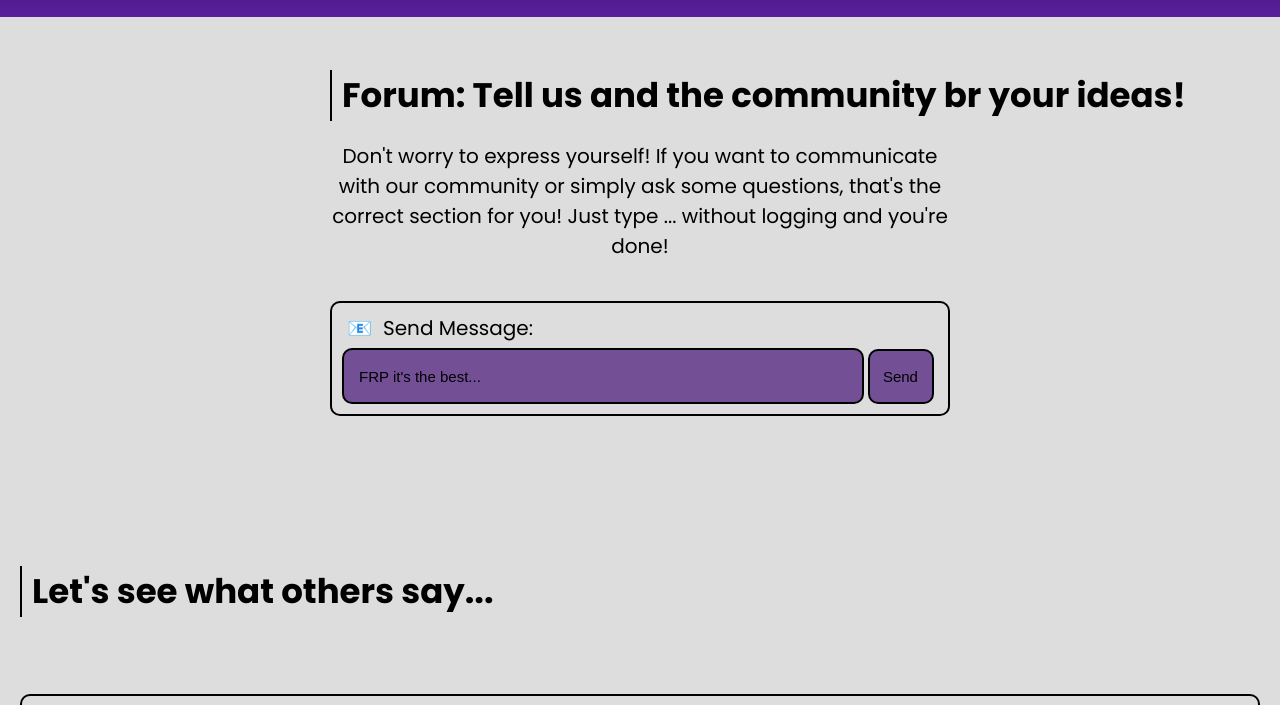
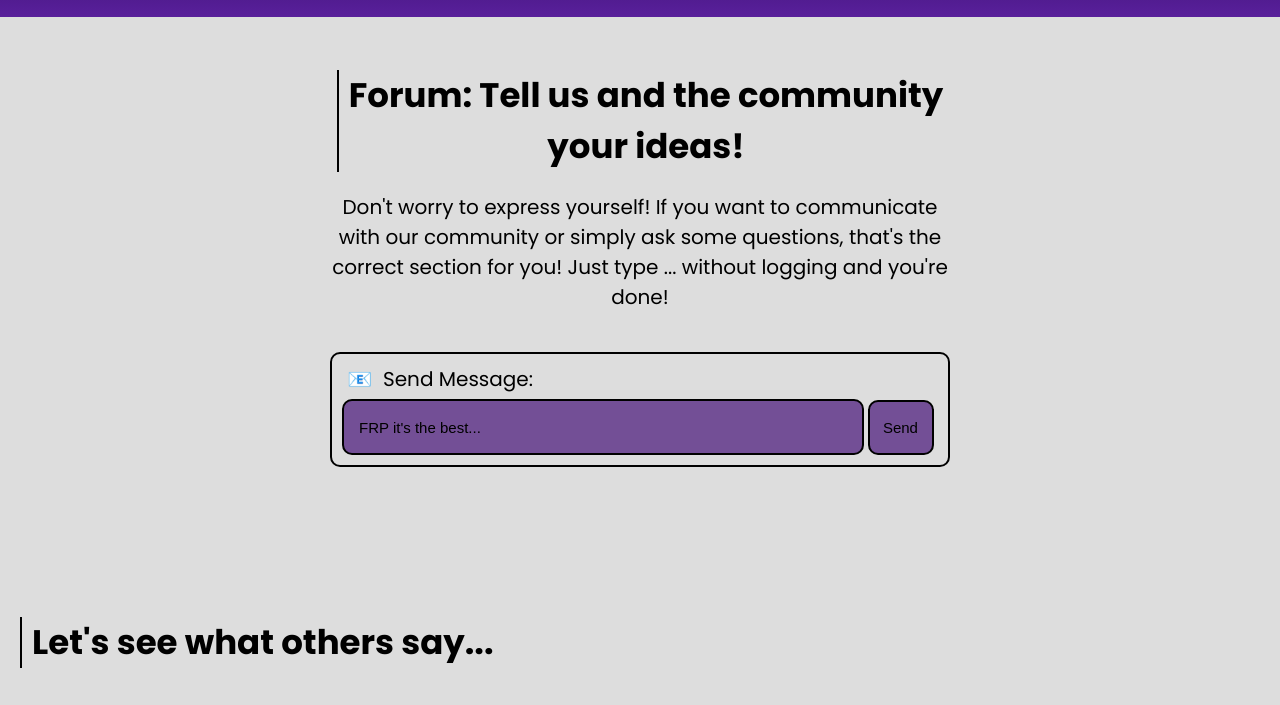
Before and after one commit to khr0me/FORTRAN-Rizz-Party, a plain HTML site: page forum.html in a window 1280 px wide. Shown: the part 100-805 px from the top of the page. Drawn offline with Linux system fonts and the light colour scheme.

Commit message:
Update forum.html

```diff
--- a/forum.html
+++ b/forum.html
@@ -43,7 +43,7 @@
     <div class="container">
         <div class="item">
             <div class="text2">
-                <h1>Forum: Tell us and the community br your ideas!</h1>
+                <h1>Forum: Tell us and the community <br> your ideas!</h1>
                 <p style="margin-bottom: 40px;">
                     Don't worry to express yourself! If you want to communicate with our community
                     or simply ask some questions, that's the correct section for you!
```
